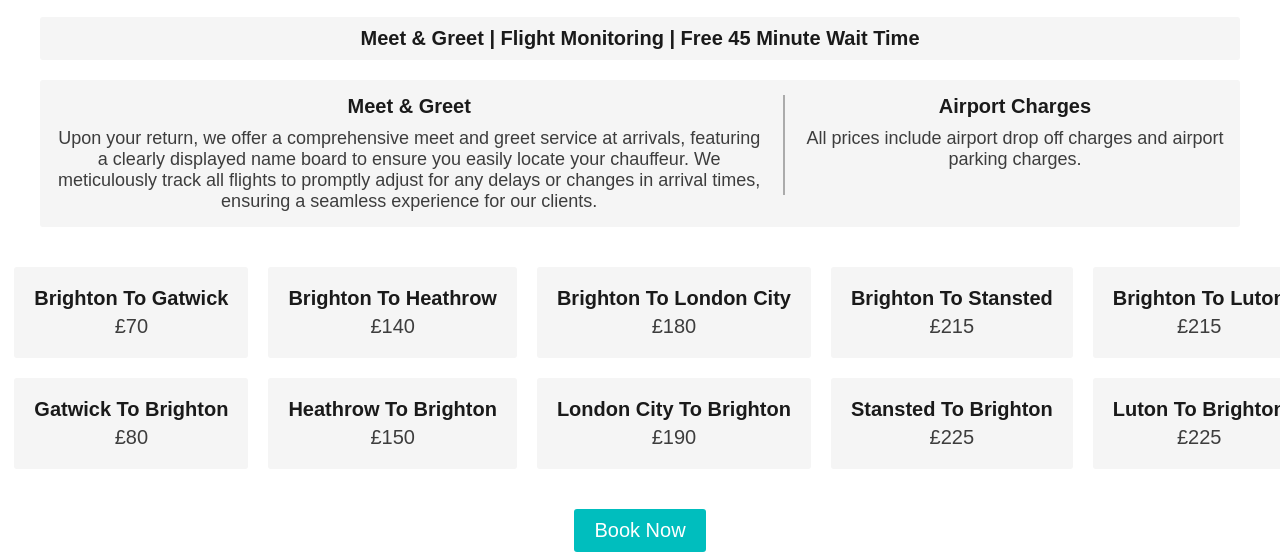
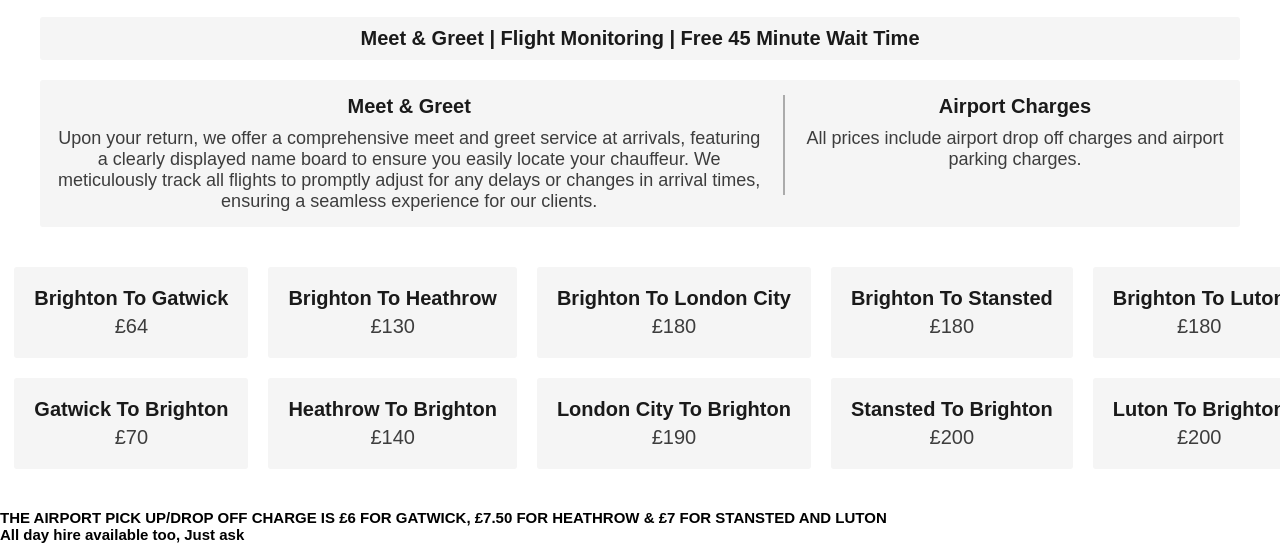
Before and after one commit to A2BTransfersBTN/a2btransfersbtn-website, a plain HTML site: page services.html in a window 1280 px wide. Shown: the part 644-1204 px from the top of the page. Drawn offline with Linux system fonts and the light colour scheme.

Commit message:
added google analytics tag, changed prices and added more info

```diff
--- a/services.html
+++ b/services.html
@@ -6,6 +6,20 @@
     <link rel="stylesheet" href="services.css" />
     <link rel="icon" type="image/x-icon" href="./images/a2blogo.png" />
     <title>A2B Transfers Brighton | Services</title>
+    <!-- Google tag (gtag.js) -->
+    <script
+      async
+      src="https://www.googletagmanager.com/gtag/js?id=AW-16637715885"
+    ></script>
+    <script>
+      window.dataLayer = window.dataLayer || [];
+      function gtag() {
+        dataLayer.push(arguments);
+      }
+      gtag("js", new Date());
+
+      gtag("config", "AW-16637715885");
+    </script>
   </head>
   <body>
     <header class="header">
@@ -80,11 +94,11 @@
       <section class="prices">
         <div class="prices__price">
           <h2 class="prices__name">Brighton To Gatwick</h2>
-          <p class="prices__cost">£70</p>
+          <p class="prices__cost">£64</p>
         </div>
         <div class="prices__price">
           <h2 class="prices__name">Brighton To Heathrow</h2>
-          <p class="prices__cost">£140</p>
+          <p class="prices__cost">£130</p>
         </div>
         <div class="prices__price">
           <h2 class="prices__name">Brighton To London City</h2>
@@ -92,19 +106,19 @@
         </div>
         <div class="prices__price">
           <h2 class="prices__name">Brighton To Stansted</h2>
-          <p class="prices__cost">£215</p>
+          <p class="prices__cost">£180</p>
         </div>
         <div class="prices__price">
           <h2 class="prices__name">Brighton To Luton</h2>
-          <p class="prices__cost">£215</p>
+          <p class="prices__cost">£180</p>
         </div>
         <div class="prices__price">
           <h2 class="prices__name">Gatwick To Brighton</h2>
-          <p class="prices__cost">£80</p>
+          <p class="prices__cost">£70</p>
         </div>
         <div class="prices__price">
           <h2 class="prices__name">Heathrow To Brighton</h2>
-          <p class="prices__cost">£150</p>
+          <p class="prices__cost">£140</p>
         </div>
         <div class="prices__price">
           <h2 class="prices__name">London City To Brighton</h2>
@@ -112,13 +126,24 @@
         </div>
         <div class="prices__price">
           <h2 class="prices__name">Stansted To Brighton</h2>
-          <p class="prices__cost">£225</p>
+          <p class="prices__cost">£200</p>
         </div>
         <div class="prices__price">
           <h2 class="prices__name">Luton To Brighton</h2>
-          <p class="prices__cost">£225</p>
+          <p class="prices__cost">£200</p>
         </div>
       </section>
+      <div class="prices__charges">
+        <div class="prices__charges-wrapper">
+          <h2 class="prices__charges-text">
+            THE AIRPORT PICK UP/DROP OFF CHARGE IS £6 FOR GATWICK, £7.50 FOR
+            HEATHROW & £7 FOR STANSTED AND LUTON
+          </h2>
+          <h2 class="prices__charges-hire">
+            All day hire available too, Just ask
+          </h2>
+        </div>
+      </div>
     </main>
 
     <div class="button">
```
